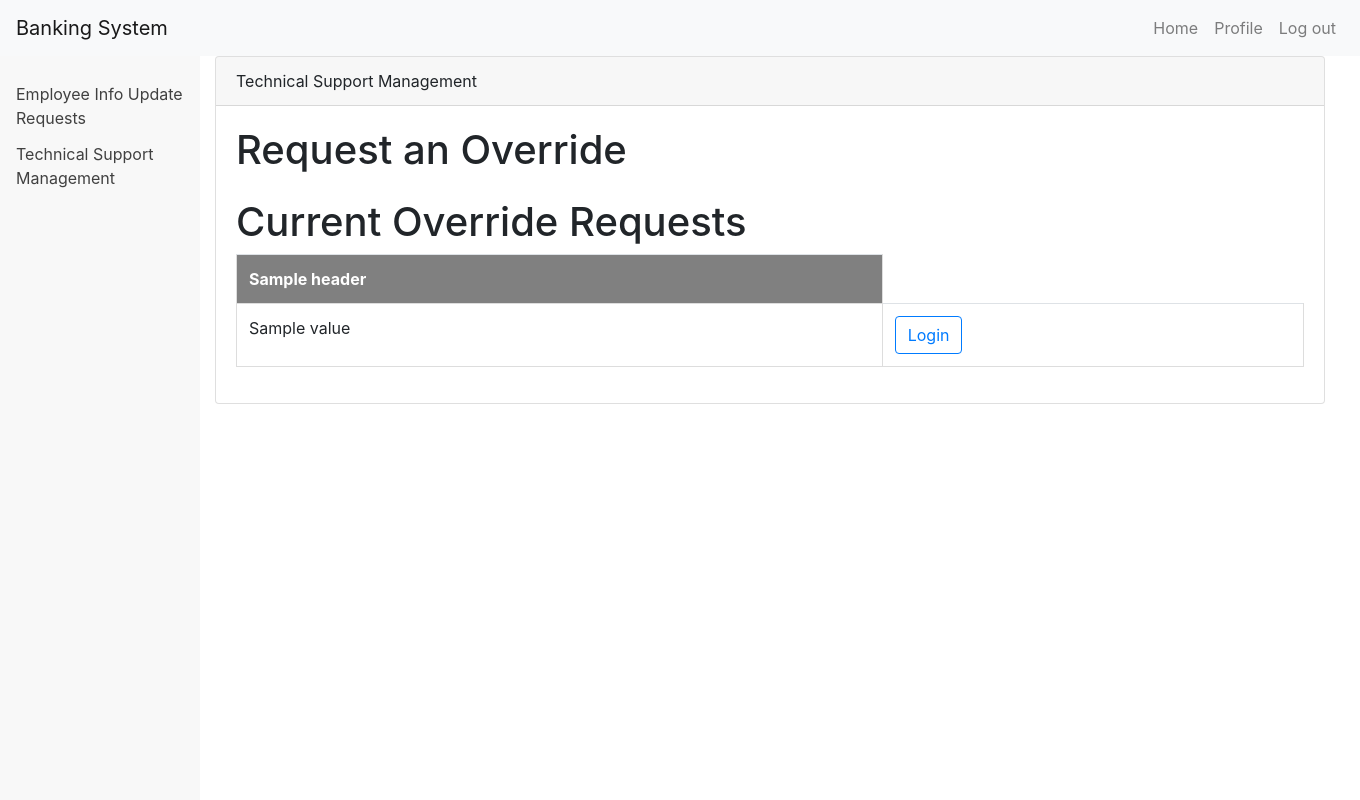
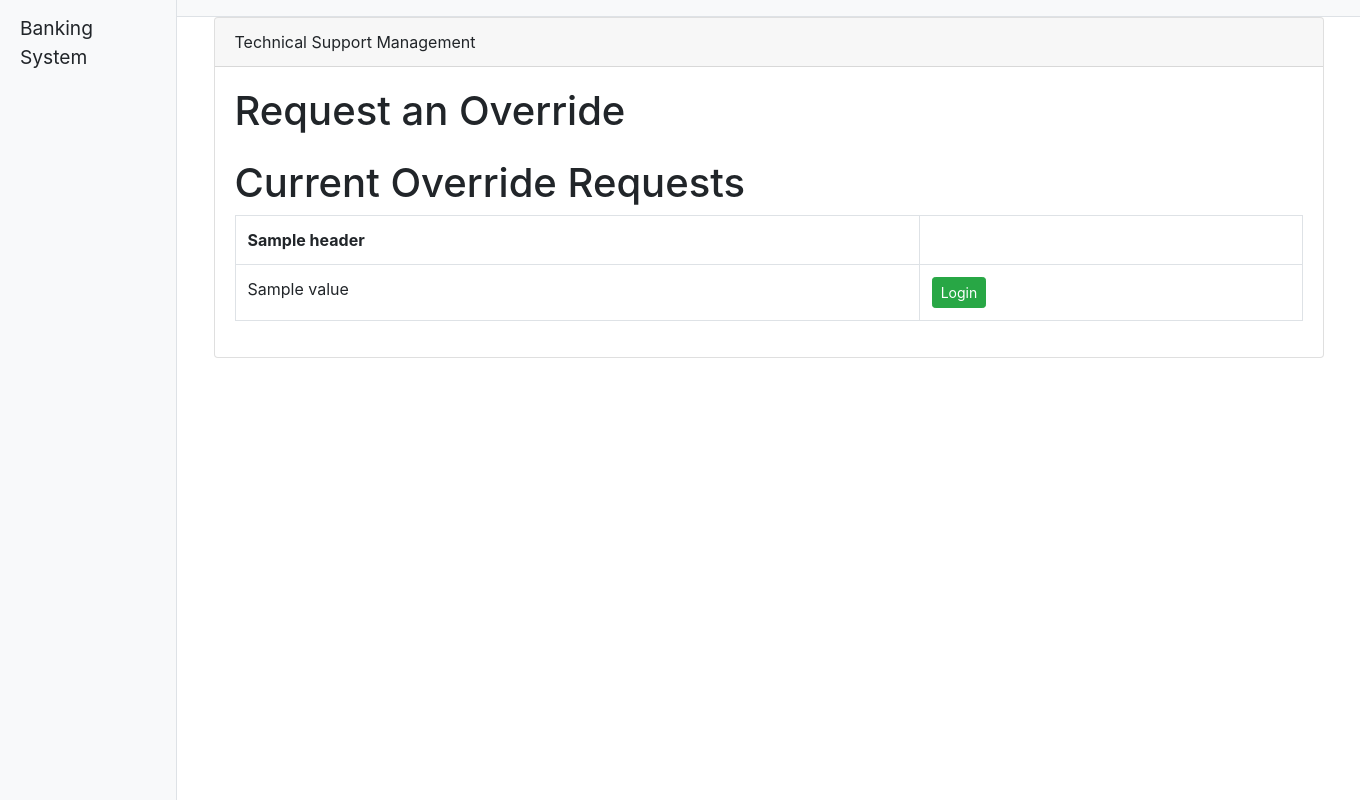
Before and after one commit to CSE545/BankingSystem, a Django app: template banking_system/user_management/templates/user_management/technicalSupport.html in a window 1360 px wide. Run offline with Django 3.2, Linux system fonts and the light colour scheme; tables that the repository leaves empty hold one stand-in row (values such as "Sample post"); the template is opened without the code that fills it: values that come from a table or form of the project are taken from there, most other values are stand-ins (such as "Sample title", 1, 10 or a date in 2020); some libraries are stand-ins or nearby versions.

Commit message:
Fixing the techical support pages with Ripu's bootstrap advice

```diff
--- a/banking_system/templates/side_nav/side_nav_t3.html
+++ b/banking_system/templates/side_nav/side_nav_t3.html
@@ -1 +1,2 @@
 <a href="/accounts/pendingEmployeeRequests/" class="list-group-item list-group-item-action bg-light">Employee Info Update Requests</a>
+<a href="/accounts/technicalSupport/" class="list-group-item list-group-item-action bg-light">Technical Support Management</a>
--- a/banking_system/user_management/templates/user_management/pendingEmployeeRequests.html
+++ b/banking_system/user_management/templates/user_management/pendingEmployeeRequests.html
@@ -8,7 +8,7 @@
                     Pending Employee Information Update Requests
                 </div>
                 <div class="card-body">
-                    <table class="table">
+                    <table class="table table-bordered">
                         <tr>
                             {% for header in employee_info_update_request.headers %}
                             <th>{{ header }}</th>
--- a/banking_system/user_management/templates/user_management/technicalSupport.html
+++ b/banking_system/user_management/templates/user_management/technicalSupport.html
@@ -1,20 +1,6 @@
-{% extends 't3_employee_home.html' %}
+{% extends 'homepage.html' %}
 {% block info %}
-<style>
-    th {
-        padding-top: 12px;
-        padding-bottom: 12px;
-        text-align: left;
-        background-color: gray;
-        color: white;
-    }
-
-    td, th {
-        border: 1px solid #ddd;
-        padding: 8px;
-    }
-</style>
-<div class="container" style="margin-left: 200px">
+<div class="container">
     <div class="row">
         <div class="col">
             <div class="card">
@@ -23,7 +9,7 @@
                 </div>
                 <div class="card-body">
                     <h1>Request an Override</h1>
-                    <table class="table">
+                    <table class="table table-bordered">
                         <tr>
                             {% for header in users.headers %}
                             <th>{{ header }}</th>
@@ -35,13 +21,13 @@
                             <td>{{value}}</td>
                             {% endfor %}
                             <td>
-                                <button class="action btn btn-outline-primary">Request</button>
+                                <button class="action btn btn-primary btn-sm">Request</button>
                             </td>
                         </tr>
                         {% endfor %}
                     </table>
                     <h1>Current Override Requests</h1>
-                    <table class="table">
+                    <table class="table table-bordered">
                         <tr>
                             {% for header in override.headers %}
                             <th>{{ header }}</th>
@@ -55,11 +41,11 @@
                             {% with row|last as last %}
                                 {% if last == 'NEW' %}
                                 <td>
-                                    <button class="action btn btn-outline-primary">Delete</button>
+                                    <button class="action btn btn-danger btn-sm">Delete</button>
                                 </td>
                                 {% else %}
                                 <td>
-                                    <button class="action btn btn-outline-primary">Login</button>
+                                    <button class="action btn btn-success btn-sm">Login</button>
                                 </td>
                                 {% endif %}
                             {% endwith %}
```
Also changed, not shown: banking_system/templates/side_nav/side_nav_employee.html (+10 -0 lines), banking_system/templates/side_nav/side_nav_t2.html (+10 -0 lines), banking_system/user_management/templates/user_management/overrideRequests.html (+5 -19 lines).
